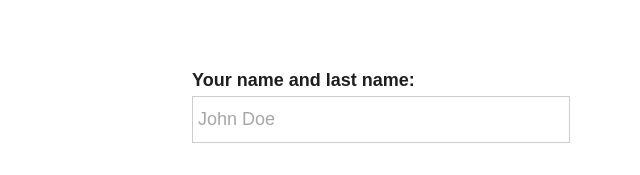
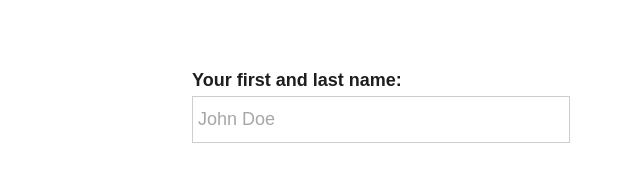
Before and after one commit to StefanJovic3021/cloudburst, a plain HTML site: page contact.html in a window 1280 px wide. Shown: the part 590-765 px from the top of the page, 0-640 px from the left. Drawn offline with nearby package versions, Linux system fonts and the light colour scheme.

Commit message:
Update contact.html

```diff
--- a/contact.html
+++ b/contact.html
@@ -46,7 +46,7 @@
                 <div id="formHolder">
                     <form name="contactForm">
                         <div id="inputName">
-                            <label for="fullName">Your name and last name: </label></br>
+                            <label for="fullName">Your first and last name: </label></br>
                             <input type="text" id="fullName" name="FullName" placeholder="John Doe"/>
                             <!--Error messages-->
                             <span id="nameWrong" class="error hidden">Name is not written in a right format. Please try again.</span>
```
